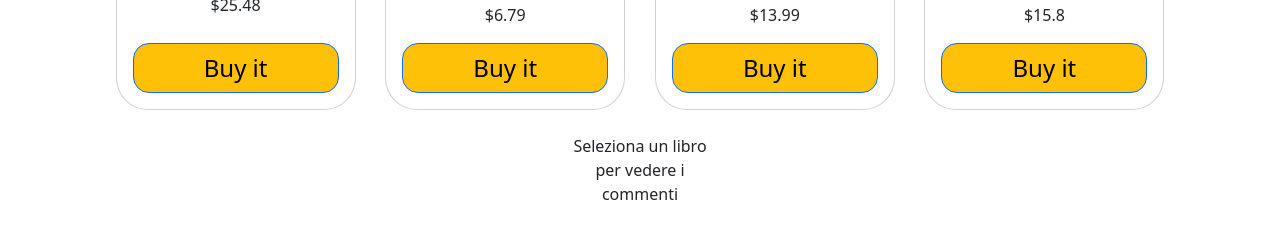
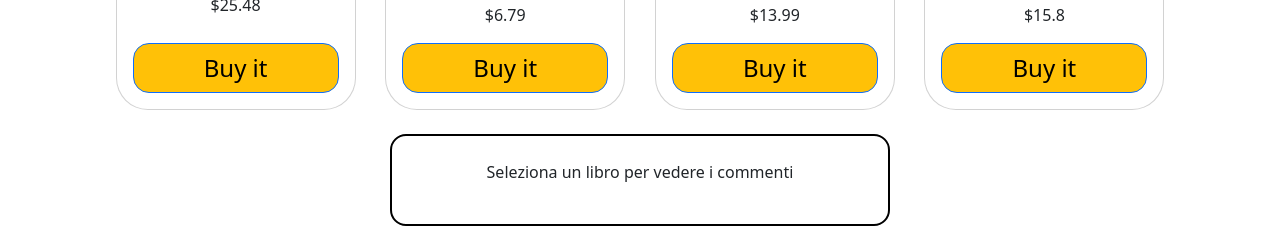
Before and after one commit to Perri-Alessandro/u3_w1_d2, a React (Create React App) app: page / in a window 1280 px wide. Shown: the part 960-1208 px from the top of the page. Built offline with nearby package versions, Linux system fonts and the light colour scheme; grey boxes are pictures that could not be loaded.

Commit message:
CommentArea Css

```diff
--- a/src/components/AllTheBooks.jsx
+++ b/src/components/AllTheBooks.jsx
@@ -33,7 +33,7 @@ class CardBooks extends Component {
           />
         ))}
 
-        <Col md={2}>
+        <Col>
           <CommentArea asin={selectedBookAsin} />
         </Col>
       </Row>
--- a/src/components/CommentArea.jsx
+++ b/src/components/CommentArea.jsx
@@ -2,6 +2,7 @@ import { Component } from "react";
 import CommentList from "./CommentList";
 import AddComment from "./AddComment";
 import Spinner from "./Spinner";
+import { Col } from "react-bootstrap";
 
 class CommentArea extends Component {
   state = {
@@ -52,7 +53,11 @@ class CommentArea extends Component {
 
   render() {
     return (
-      <div>
+      <div className="row justify-content-center">
+        <div
+          className="col-5 border border-2 border-black rounded-4 p-4 "
+          style={{ width: 500 }}
+        >
           {this.props.asin ? (
             <>
               {this.state.isLoading && <Spinner />}
@@ -63,6 +68,7 @@ class CommentArea extends Component {
             <p>Seleziona un libro per vedere i commenti</p>
           )}
         </div>
+      </div>
     );
   }
 }
```
Lines whose indentation alone changed are shown as unchanged.
